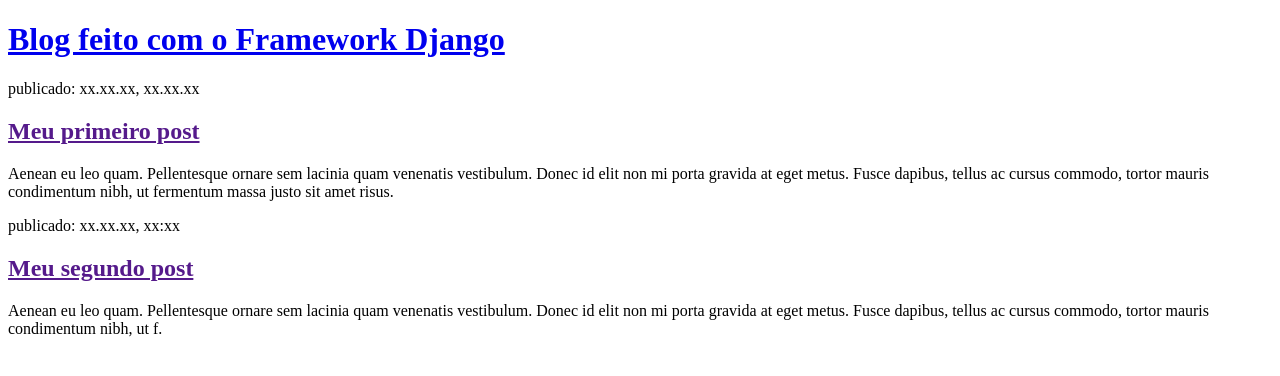
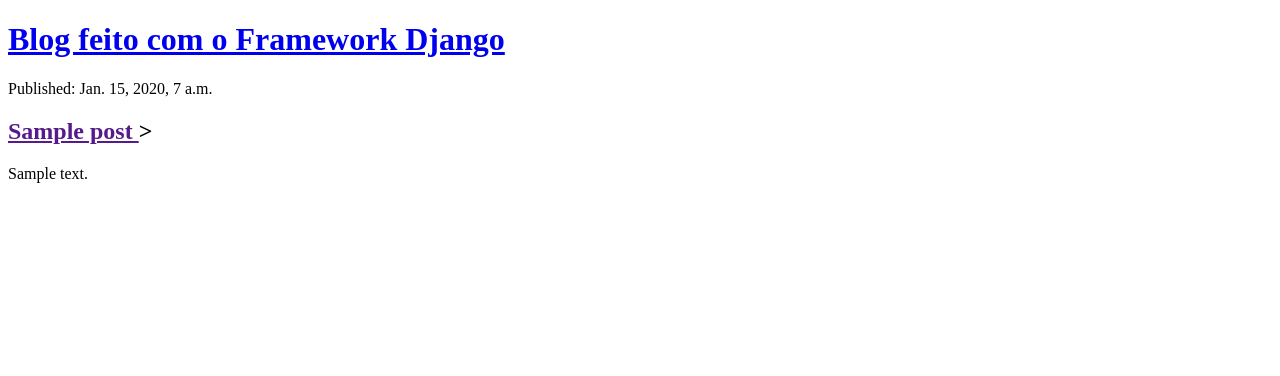
Before and after one commit to karlosruan07/blog, a Django app: page / in a window 1280 px wide. Shown: the top 376 px of the page. Run offline with Django 3.2, Linux system fonts and the light colour scheme; tables that the repository leaves empty hold one stand-in row (values such as "Sample post").

Commit message:
3ª commit listando os dados do banco

```diff
--- a/blog/templates/blog/post_list.html
+++ b/blog/templates/blog/post_list.html
@@ -11,7 +11,7 @@
         <h1><a href="/">Blog feito com o Framework Django</a></h1>
     </div>
 
-    <div>
+    <!--<div>
         <p>publicado: xx.xx.xx, xx.xx.xx</p>
         <h2><a href="">Meu primeiro post</a></h2>
         <p>Aenean eu leo quam. Pellentesque ornare sem lacinia quam venenatis vestibulum. Donec id elit non mi porta gravida at eget metus. Fusce dapibus, tellus ac cursus commodo, tortor mauris condimentum nibh, ut fermentum massa justo sit amet risus.</p>
@@ -22,7 +22,15 @@
         <h2><a href="">Meu segundo post</a></h2>
         <p>Aenean eu leo quam. Pellentesque ornare sem lacinia quam venenatis vestibulum. Donec id elit non mi porta gravida at eget metus. Fusce dapibus, tellus ac cursus commodo, tortor mauris condimentum nibh, ut f.</p>
     </div>
+-->
+    {% for post in posts %}
+        <div>
+            <p> Published: {{post.created_data}} </p>
+            <h2><a href=""> {{ post.title }} </a>></a></h2>
+            <p> {{post.text|linebreaksbr }} </p> <!--linebreaksbr (essa função quebra a um texto a cada parágrafo)-->
 
+        </div>
+    {% endfor %}
 
 </body>
 </html>
--- a/blog/views.py
+++ b/blog/views.py
@@ -1,5 +1,10 @@
 from django.shortcuts import render
+from .models import Post
+#from blog.models import Post
+from django.utils import timezone
 # Create your views here.
 
+
 def post_list(request):
-    return render(request, 'blog/post_list.html')
+    posts =  Post.objects.filter(published_date__lte=timezone.now()).order_by('published_date')
+    return render(request, 'blog/post_list.html', {'posts': posts})
```
